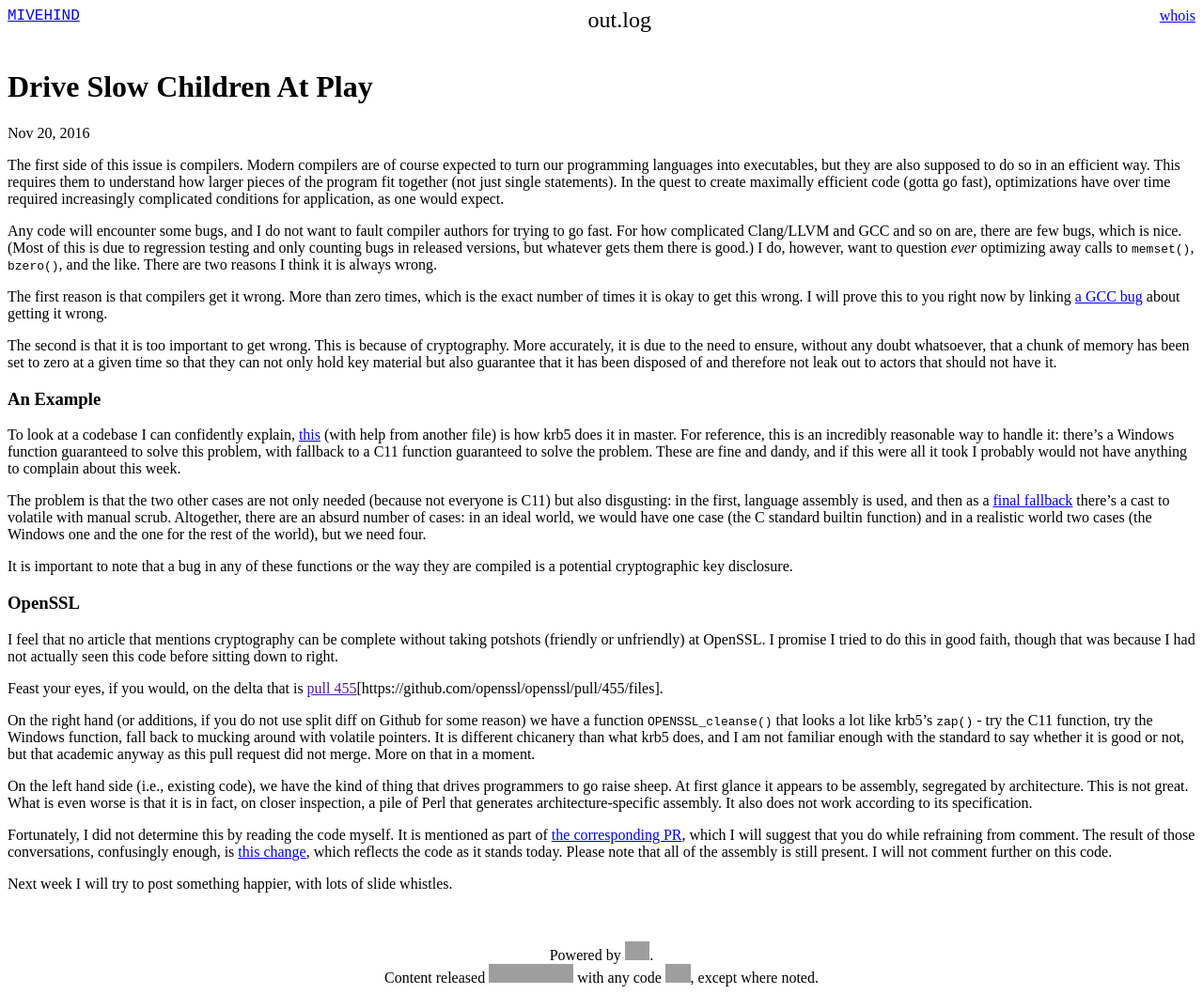
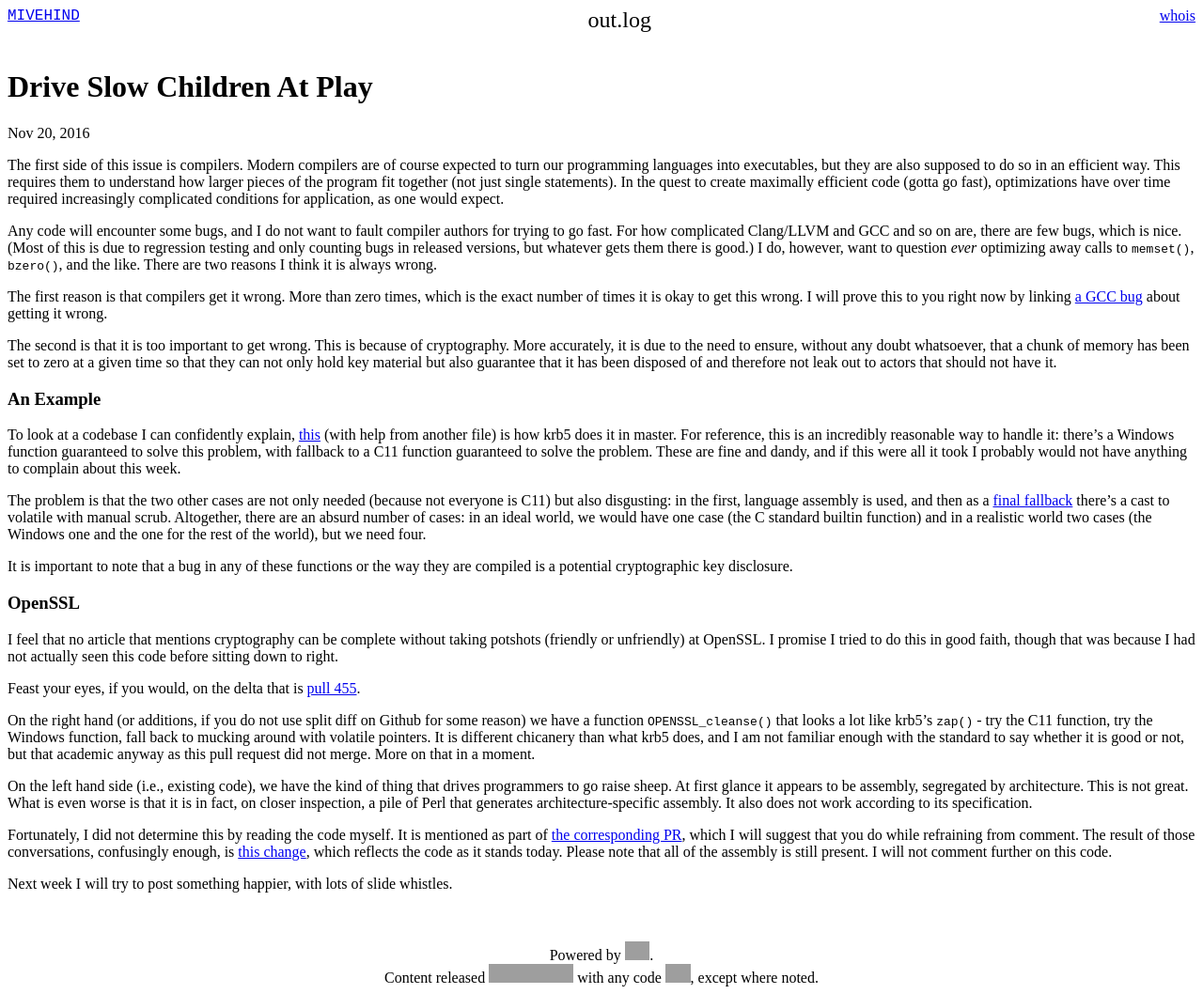
Before and after one commit to frozencemetery/mivehind.net, a Jekyll site: the page built from _posts/2016-11-20-Drive-slow-children-at-play.md, in a window 1280 px wide. Shown: the whole page at 94% size. Built offline with Jekyll 4.4.1, drawn with Linux system fonts in a browser that asks for light colours; Markdown is read by kramdown in place of the engine named in the settings; grey boxes are pictures that could not be loaded.

Commit message:
[posts] Fix markdown link issue

```diff
--- a/_posts/2016-11-20-Drive-slow-children-at-play.md
+++ b/_posts/2016-11-20-Drive-slow-children-at-play.md
@@ -60,7 +60,7 @@ this in good faith, though that was because I had not actually seen this code
 before sitting down to right.
 
 Feast your eyes, if you would, on the delta that is
-[pull 455]()[https://github.com/openssl/openssl/pull/455/files].
+[pull 455](https://github.com/openssl/openssl/pull/455/files).
 
 On the right hand (or additions, if you do not use split diff on Github for
 some reason) we have a function `OPENSSL_cleanse()` that looks a lot like
```
